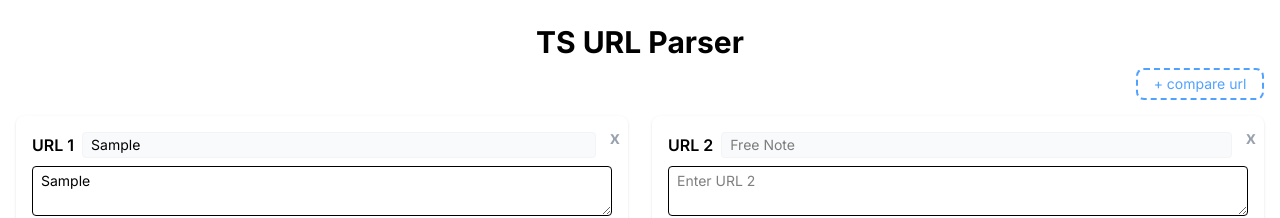
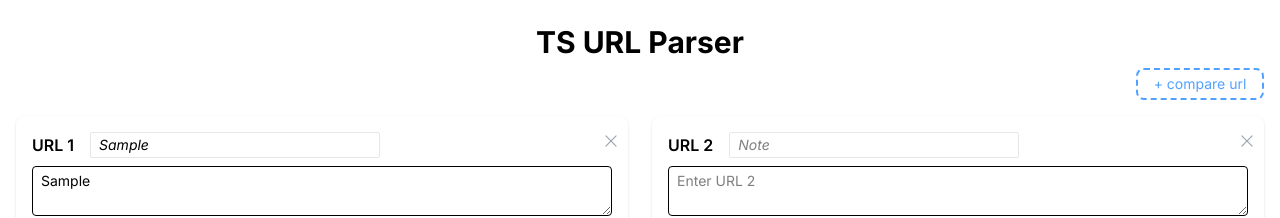
Before and after one commit to sue-ty-su-appier/url-parser, a React (Vite) app: page / in a window 1280 px wide. Both pictures are taken after typing "Sample", "Sample" into the empty fields and a click on the button "+ compare url". Shown: the top 218 px of the page. Built offline with nearby package versions, Linux system fonts and the light colour scheme.

Commit message:
style: note

```diff
--- a/src/App.tsx
+++ b/src/App.tsx
@@ -1,5 +1,5 @@
 import { useState, useEffect } from "react";
-import { ArrowSquareOutIcon } from "@phosphor-icons/react";
+import { ArrowSquareOutIcon, XIcon } from "@phosphor-icons/react";
 
 const HOSTING_URL = window.location.href.split("?")[0];
 interface ParsedURL {
@@ -281,27 +281,26 @@ export default function App() {
             <div className="flex items-center gap-2">
               <label className="font-semibold">URL {i + 1}</label>
               <input
-                className="mr-4 flex-1 border border-gray-100 bg-gray-50 rounded px-2 py-0.5 text-sm focus:outline-none focus:ring focus:border-blue-400"
-                placeholder="Free Note"
+                className="mr-4 border border-gray-200 ml-2 w-1/2 bg-gray-50x rounded-xs px-2 py-0.5 text-sm italic text-gray-600x focus:outline-nonex focus:ring focus:border-blue-400x"
+                placeholder="Note"
                 value={notes[i] || ""}
                 onChange={(e) => handleNoteChange(i, e.target.value)}
               />
             </div>
             <textarea
               className="border rounded px-2 py-1 focus:outline-none focus:ring focus:border-blue-400 text-sm"
-              // type="text"
               placeholder={`Enter URL ${i + 1}`}
               value={url}
               onChange={(e) => handleChange(i, e.target.value)}
             />
             {urls.length > 1 && (
               <button
-                className="absolute top-2 right-2 text-gray-400 hover:text-red-500 text-lg font-semibold"
+                className="absolute top-4 right-2 text-gray-400 hover:text-red-500 text-lg font-semibold cursor-pointer"
                 onClick={() => handleRemove(i)}
                 aria-label="Remove URL"
                 type="button"
               >
-                x
+                <XIcon />
               </button>
             )}
             {url && !parsed[i] && (
```
